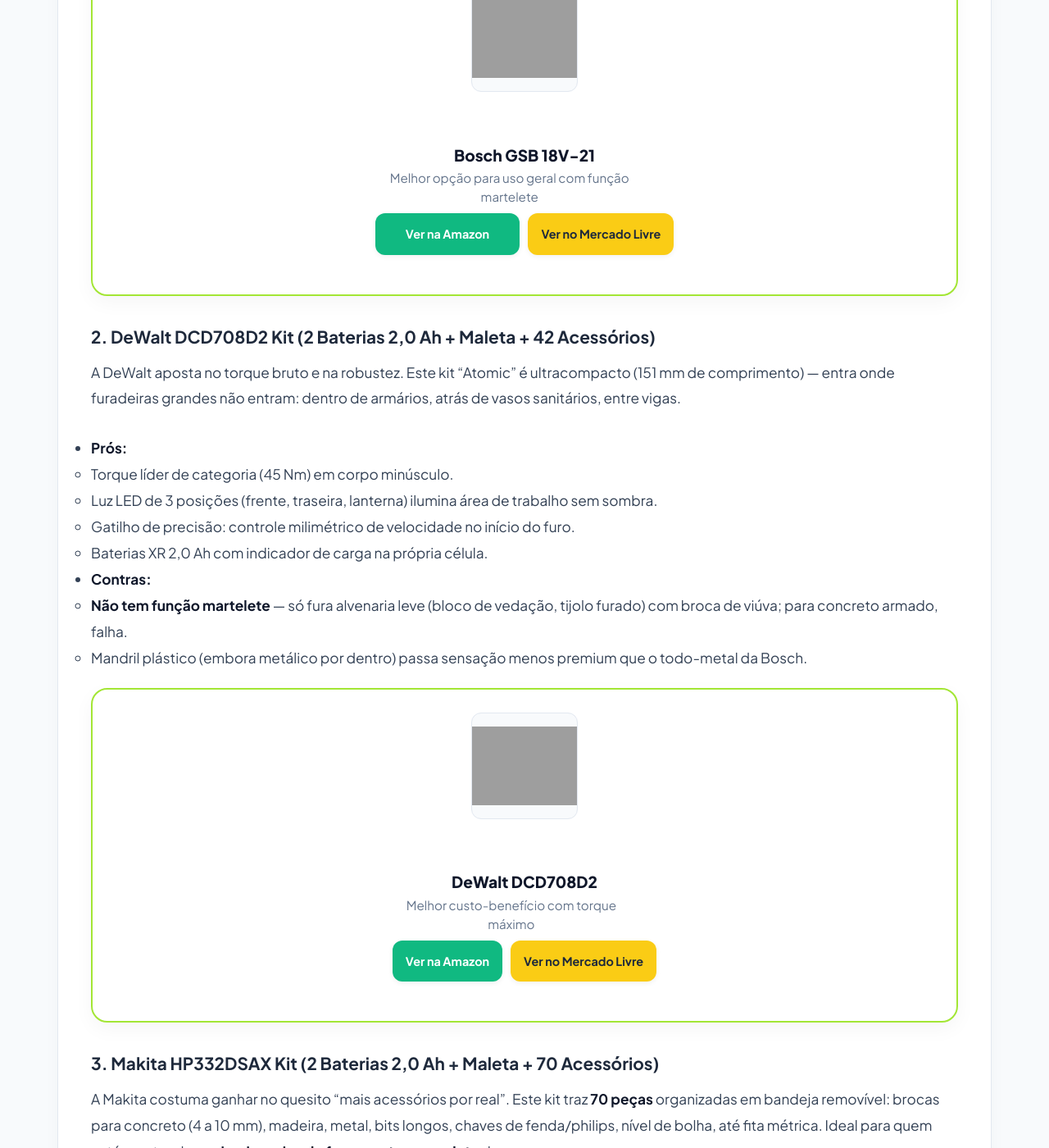
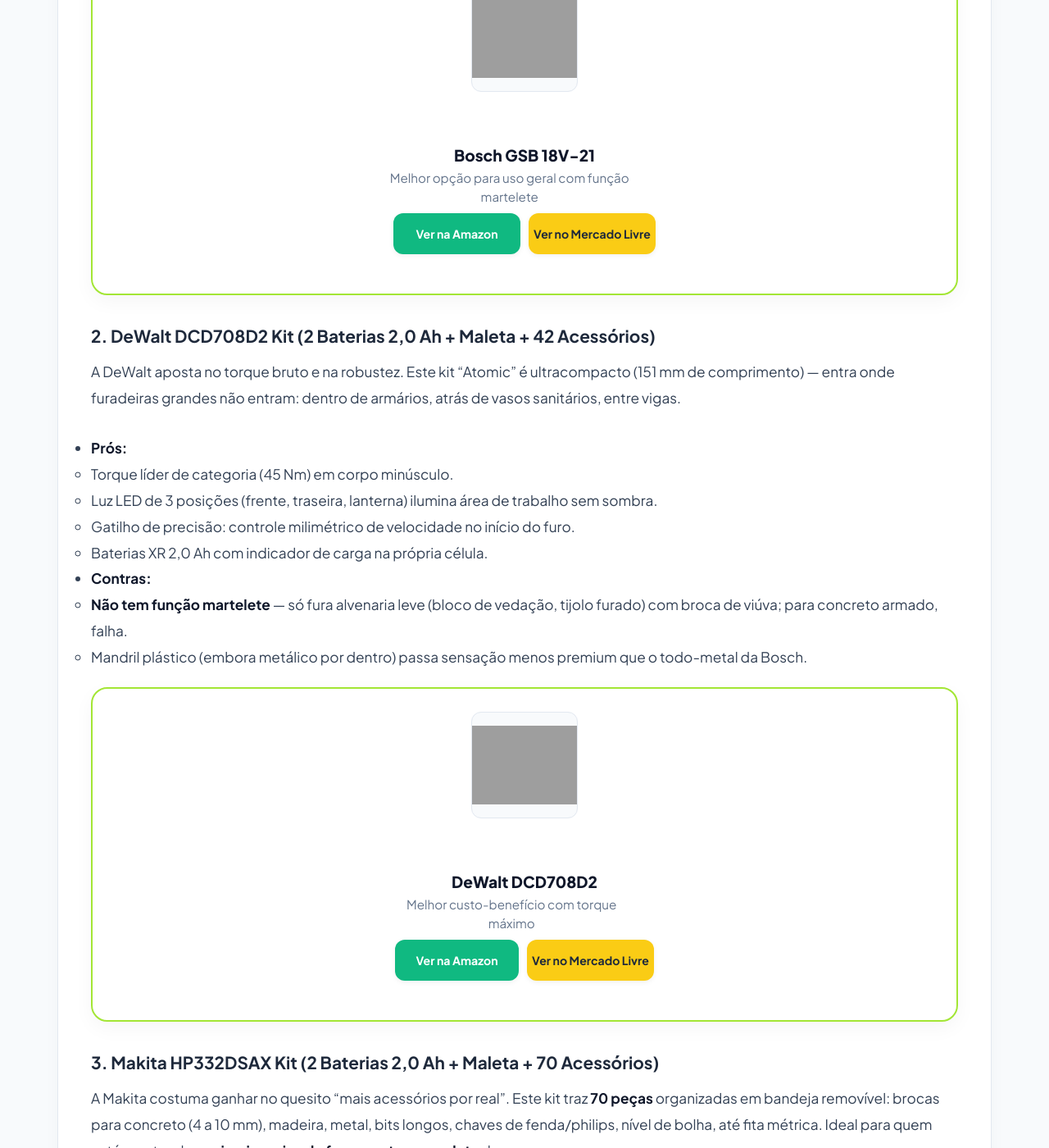
Before and after one commit to membroequipe/SiteReview, a Jekyll site: the page built from _posts/2026-10-25-melhores-parafusadeiras-montagem.md, in a window 1280 px wide and 1400 px high, scrolled down 1973 px. Shown: the whole window at 82% size. Built offline with Jekyll 4.4.1, drawn with Linux system fonts in a browser that asks for light colours; grey boxes are pictures that could not be loaded.

Commit message:
Update style.css

```diff
--- a/assets/css/style.css
+++ b/assets/css/style.css
@@ -571,17 +571,17 @@
     display: inline-flex;
     align-items: center;
     justify-content: center;
-    padding: 0.75rem 1rem;
+    padding: 0.75rem 0.8rem; /* Reduz ligeiramente o padding lateral para economizar espaço */
     border-radius: var(--radius-md);
     font-weight: 700;
-    font-size: 0.9rem;
+    font-size: 0.88rem;
     text-decoration: none;
     box-shadow: 0 2px 6px rgba(0,0,0,0.06);
     transition: transform 0.2s ease, opacity 0.2s ease;
 
-    /* Ajustes para caberem 3 lado a lado com perfeição */
-    flex: 1 1 120px;
-    max-width: 200px;
+    /* Ajuste para caberem os 3 lado a lado no desktop */
+    flex: 1 1 100px;
+    max-width: 155px;
     white-space: nowrap;
 }
 
```
